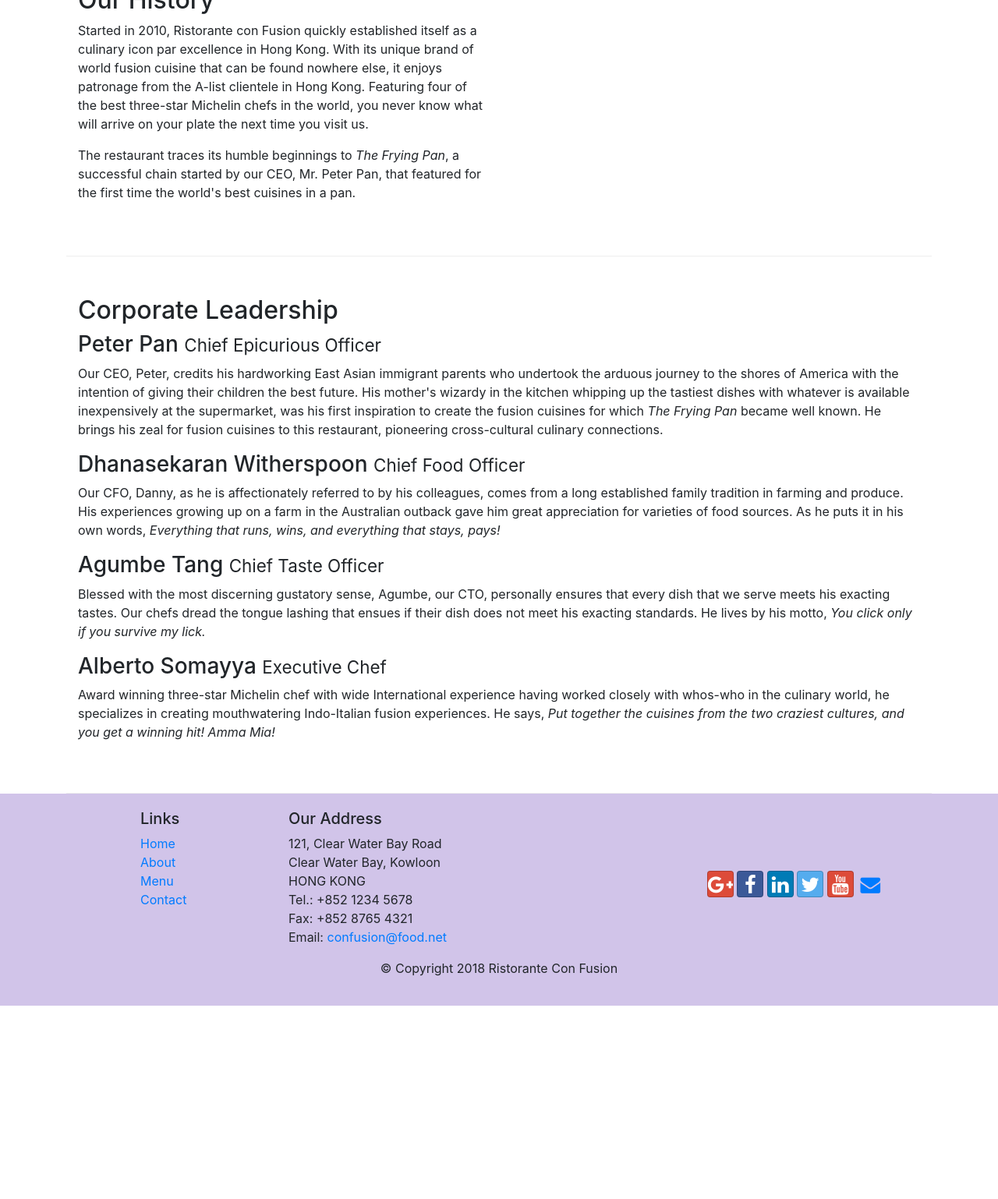
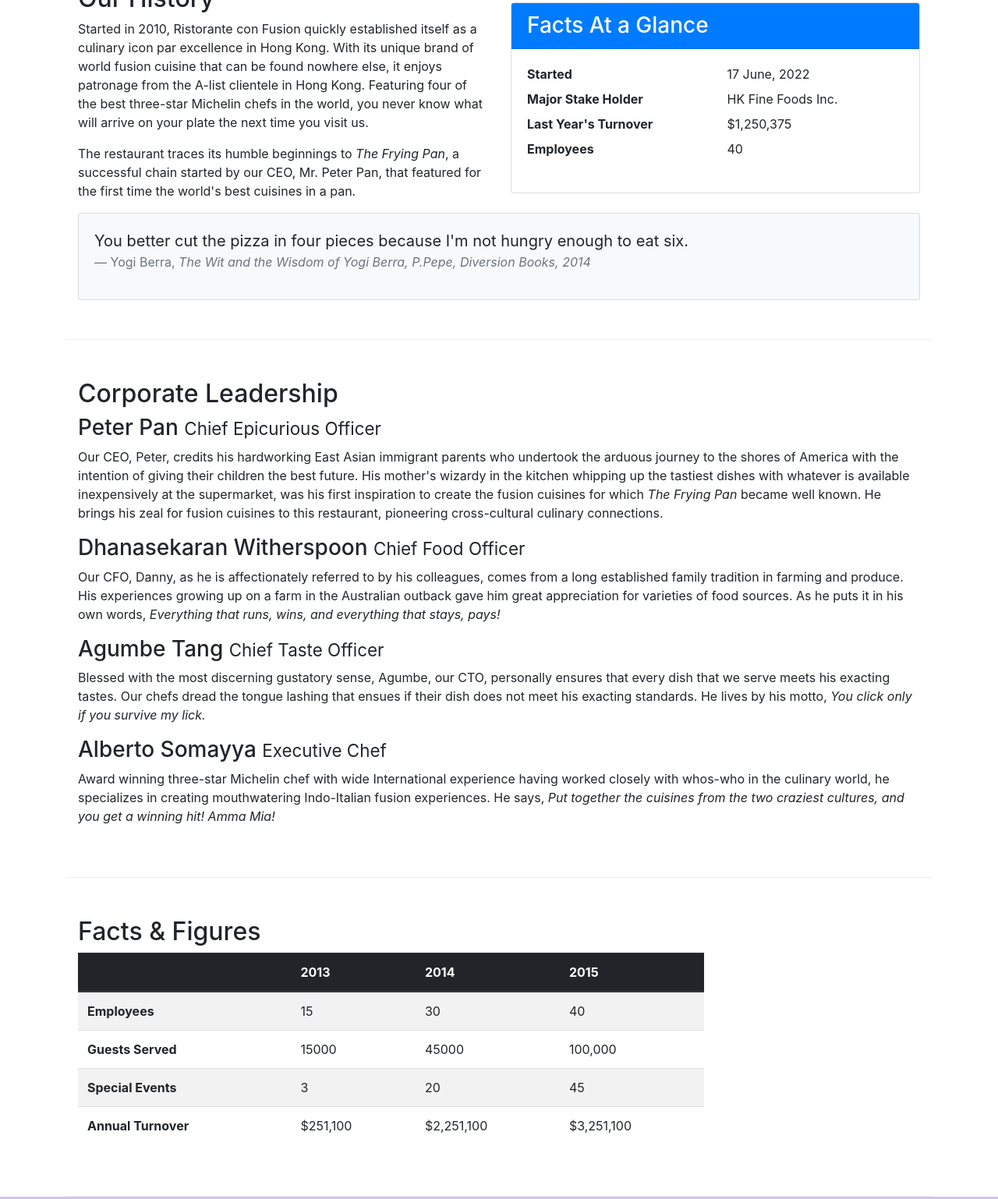
Before and after one commit to PanigrahiAnkit/Bootsrap-Tut, a website: page aboutus.html in a window 1280 px wide. Shown: the part 536-2074 px from the top of the page at 78% size. Before the commit the page ends 1876 px from the top, so only its background shows below. Drawn offline with nearby package versions, Linux system fonts and the light colour scheme.

Commit message:
Tables, Cards and Img

```diff
--- a/aboutus.html
+++ b/aboutus.html
@@ -19,7 +19,7 @@
             <button class="navbar-toggler" type="button" data-toggle="collapse" data-target="#Navbar">
                 <span class="navbar-toggler-icon"></span>
             </button>
-            <a class="navbar-brand mr-auto" href="./index.html" >Ristorante Con Fusion</a>
+            <a class="navbar-brand mr-auto" href="./index.html" ><img src="img/logo.png" height="30" width="41"></a>
                 <div class ="collapse navbar-collapse" id="Navbar">
                     <ul class="navbar-nav mr-auto">
                         <li class="nav-item"><a class="nav-link" href="./index.html"><span class="fa fa-home fa-lg"></span> Home</a></li>
@@ -37,7 +37,8 @@
                     <h1>Ristorante con Fusion</h1>
                     <p>We take inspiration from the World's best cuisines, and create a unique fusion experience. Our lipsmacking creations will tickle your culinary senses!</p>
                 </div>
-                <div class="col-12 col-sm">
+                <div class="col-12 col-sm align-self-center">
+                    <img src="img/logo.png" class="img-fluid">
                 </div>
             </div>
         </div>
@@ -59,6 +60,36 @@
                 <p>Started in 2010, Ristorante con Fusion quickly established itself as a culinary icon par excellence in Hong Kong. With its unique brand of world fusion cuisine that can be found nowhere else, it enjoys patronage from the A-list clientele in Hong Kong.  Featuring four of the best three-star Michelin chefs in the world, you never know what will arrive on your plate the next time you visit us.</p>
                 <p>The restaurant traces its humble beginnings to <em>The Frying Pan</em>, a successful chain started by our CEO, Mr. Peter Pan, that featured for the first time the world's best cuisines in a pan.</p>
             </div>
+            <div class="col-sm">
+                <div class="card">
+                    <h3 class="card-header bg-primary text-white"> Facts At a Glance</h3>
+                    <div class="card-body">
+                        <dl class="row">
+                            <dt class="col-6">Started</dt>
+                            <dd class="col-6">17 June, 2022</dd>
+                            <dt class="col-6">Major Stake Holder</dt>
+                            <dd class="col-6">HK Fine Foods Inc.</dd>
+                            <dt class="col-6">Last Year's Turnover</dt>
+                            <dd class="col-6">$1,250,375</dd>
+                            <dt class="col-6">Employees</dt>
+                            <dd class="col-6">40</dd>
+                        </dl>
+                    </div>
+                </div>
+            </div>
+            <div class="col-12">
+                <div class="card card-body bg-light">
+                    <blockquote class="blockquote">
+                        <p class="mb-0">You better cut the pizza in four pieces
+                            because I'm not hungry enough to eat six.
+                        </p>
+                        <footer class="blockquote-footer">Yogi Berra,
+                            <cite title="Source Title">The Wit and the Wisdom of Yogi Berra, P.Pepe, Diversion Books, 2014
+                            </cite>
+                        </footer>
+                    </blockquote>
+                </div>
+            </div>
         </div>
 
         <div class="row row-content align-items-center">
@@ -72,6 +103,51 @@
                 <p class="d-none d-sm-block">Blessed with the most discerning gustatory sense, Agumbe, our CTO, personally ensures that every dish that we serve meets his exacting tastes. Our chefs dread the tongue lashing that ensues if their dish does not meet his exacting standards. He lives by his motto, <em>You click only if you survive my lick.</em></p>
                 <h3>Alberto Somayya <small>Executive Chef</small></h3>
                 <p class="d-none d-sm-block">Award winning three-star Michelin chef with wide International experience having worked closely with whos-who in the culinary world, he specializes in creating mouthwatering Indo-Italian fusion experiences. He says, <em>Put together the cuisines from the two craziest cultures, and you get a winning hit! Amma Mia!</em></p>
+            </div>
+       </div>
+       <div class="row row-content">
+            <div class="col-12 col-sm-9">
+                <h2>Facts &amp; Figures</h2>
+                <div class="table-responsive">
+                    <table class="table table-striped">
+                    <thead class="thead-dark">
+                        <tr>
+                            <th>&nbsp;</th>
+                            <th>2013</th>
+                            <th>2014</th>
+                            <th>2015</th>
+                        </tr>
+                    </thead>
+                    <tbody>
+                        <tr>
+                            <th>Employees</th>
+                            <td>15</td>
+                            <td>30</td>
+                            <td>40</td>
+                        </tr>
+                        <tr>
+                            <th>Guests Served</th>
+                            <td>15000</td>
+                            <td>45000</td>
+                            <td>100,000</td>
+                        </tr>
+                        <tr>
+                            <th>Special Events</th>
+                            <td>3</td>
+                            <td>20</td>
+                            <td>45</td>
+                        </tr>
+                        <tr>
+                            <th>Annual Turnover</th>
+                            <td>$251,100</td>
+                            <td>$2,251,100</td>
+                            <td>$3,251,100</td>
+                        </tr>
+                    </tbody>
+                 </table>
+                </div>
+            </div>
+            <div class="col-12 col-sm-3">
             </div>
        </div>
     </div>
```
Also changed, not shown: contactus.html (+4 -2 lines), index.html (+21 -7 lines), img/alberto.png (added), img/buffet.png (added), img/logo.png (added), img/uthappizza.png (added), 1 other file.
